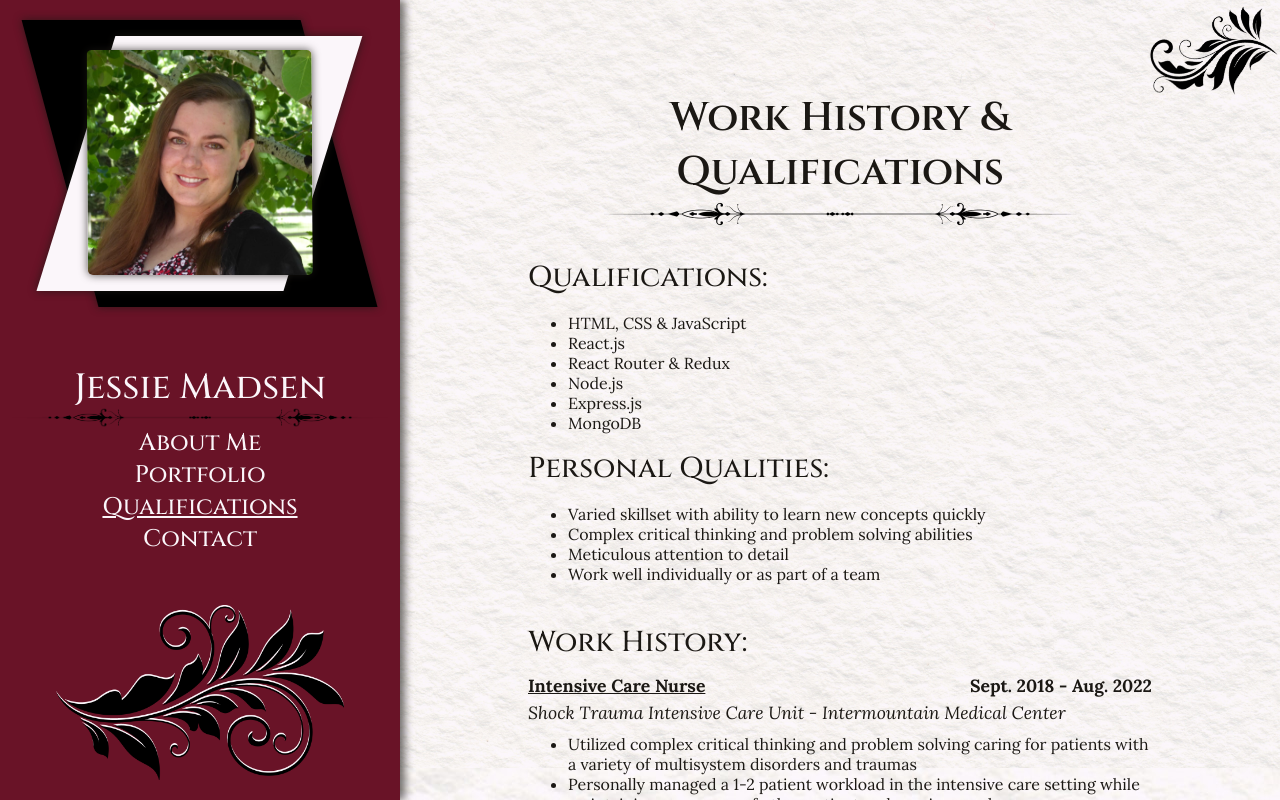
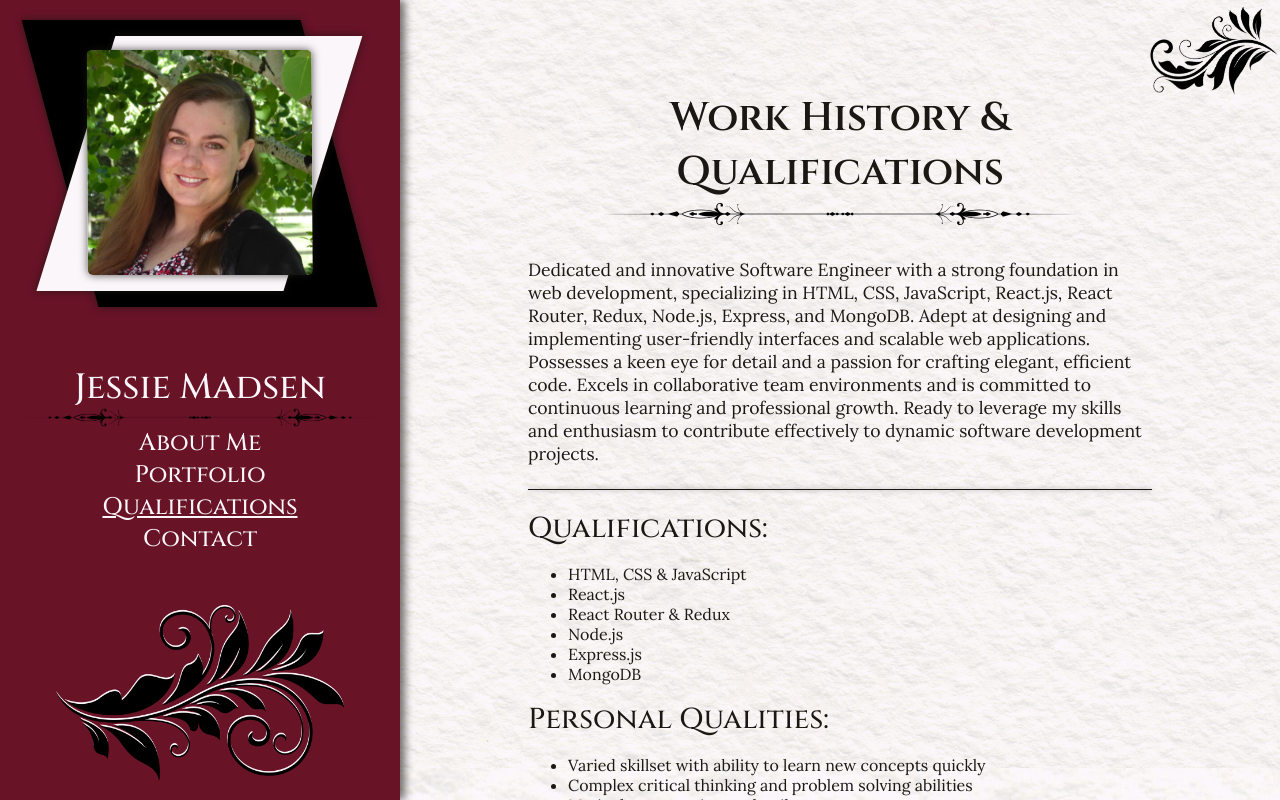
Before and after one commit to Jessiroo/jessiroo.github.io, a React (Create React App) app: page /qualifications in a window 1280 px wide. Shown: the top 800 px of the page. Built offline with nearby package versions, Linux system fonts and the light colour scheme.

Commit message:
minor content update

```diff
--- a/src/pages/About.js
+++ b/src/pages/About.js
@@ -1,14 +1,11 @@
 import ContentCard from "../Layout/ContentCard";
 import Divider from "../Layout/Divider";
-import MinorDivider from "../Layout/MinorDivider";
 
 const AboutPage = () => {
   return (
     <ContentCard>
       <h1>Jessie Madsen</h1>
       <Divider />
-      <p>Dedicated and innovative Software Engineer with a strong foundation in web development, specializing in HTML, CSS, JavaScript, React.js, React Router, Redux, Node.js, Express, and MongoDB. Adept at designing and implementing user-friendly interfaces and scalable web applications. Possesses a keen eye for detail and a passion for crafting elegant, efficient code. Excels in collaborative team environments and is committed to continuous learning and professional growth. Ready to leverage my skills and enthusiasm to contribute effectively to dynamic software development projects. </p>
-      <MinorDivider />
       <p>I started out my career as a nurse and quickly moved up to working in the Shock Trauma Intensive Care Unit at a major medical center. It was a demanding and rewarding profession which allowed me ample opportunity to engage in complex problem solving and critical thinking in a high-stakes environment. Following the conclusion of the pandemic however, I decided that nursing wasn’t something I wanted to spend the rest of my life doing. My dad always told me, “we spend so much of our lives working, it is important to do something we are passionate about.”</p>
       <p>My dad has always been a self-professed computer nerd, working as the director of IT in his own career, and he raised both his daughters to be the same. Some of my fondest early memories are of playing pc games with my dad, and shortly thereafter on my own computer, so it is fair to say I have been playing with computers since the time I could toddle. I am also passionate about learning, and love the thrill of finding solutions to complex problems.</p>
       <p>Cue my transition to web development and coding, where I have the opportunity to do both!</p>
--- a/src/pages/Qualifications.js
+++ b/src/pages/Qualifications.js
@@ -1,5 +1,6 @@
 import ContentCard from "../Layout/ContentCard";
 import Divider from "../Layout/Divider";
+import MinorDivider from "../Layout/MinorDivider";
 import classes from './Qualifications.module.css';
 
 const QualificationsPage = () => {
@@ -7,6 +8,8 @@ const QualificationsPage = () => {
     <ContentCard>
       <h1>Work History & Qualifications</h1>
       <Divider />
+      <p>Dedicated and innovative Software Engineer with a strong foundation in web development, specializing in HTML, CSS, JavaScript, React.js, React Router, Redux, Node.js, Express, and MongoDB. Adept at designing and implementing user-friendly interfaces and scalable web applications. Possesses a keen eye for detail and a passion for crafting elegant, efficient code. Excels in collaborative team environments and is committed to continuous learning and professional growth. Ready to leverage my skills and enthusiasm to contribute effectively to dynamic software development projects. </p>
+      <MinorDivider />
       <section className={classes.lists}>
         <div className={classes.qualities}>
           <h2>Qualifications:</h2>
```
